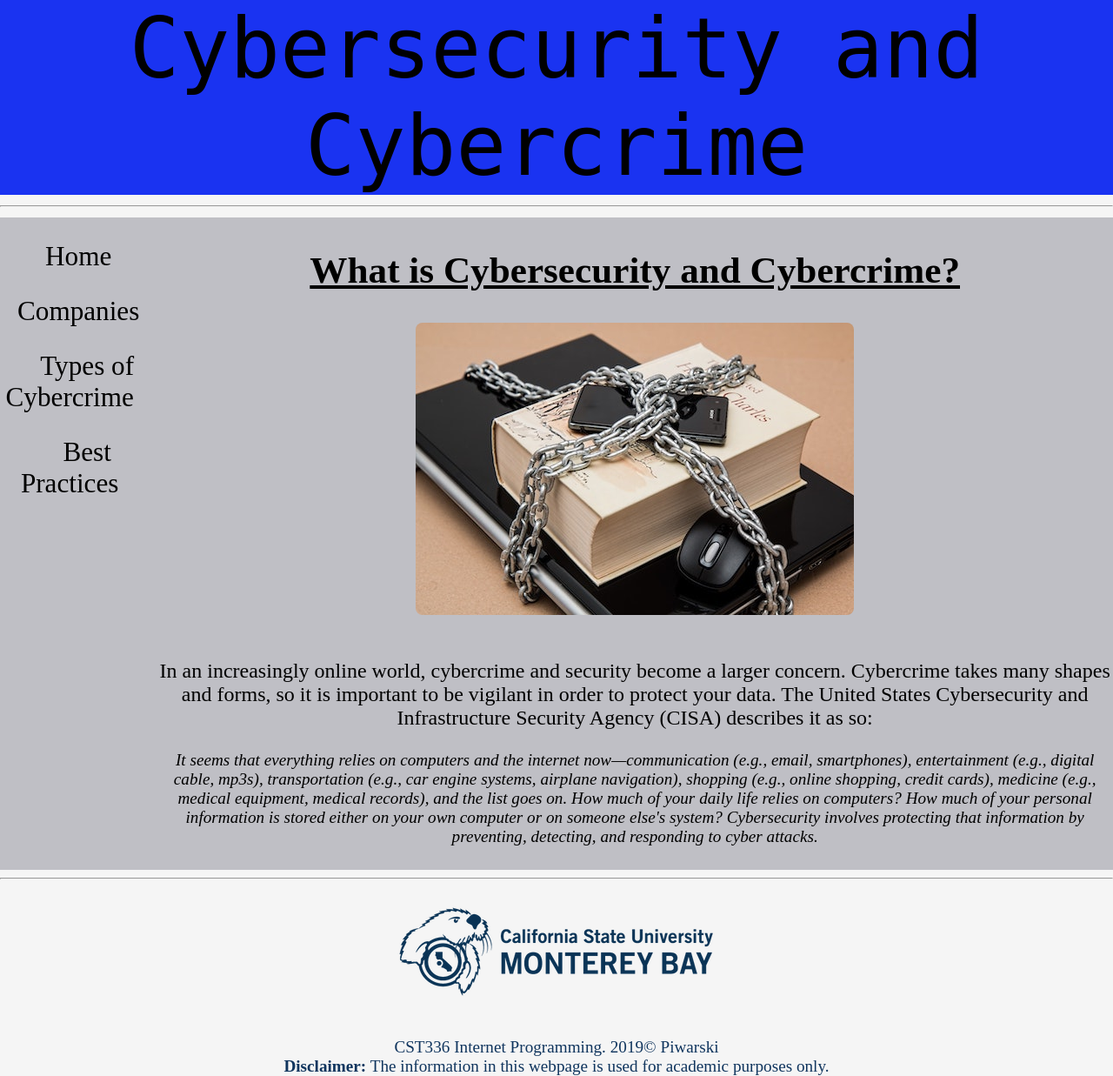
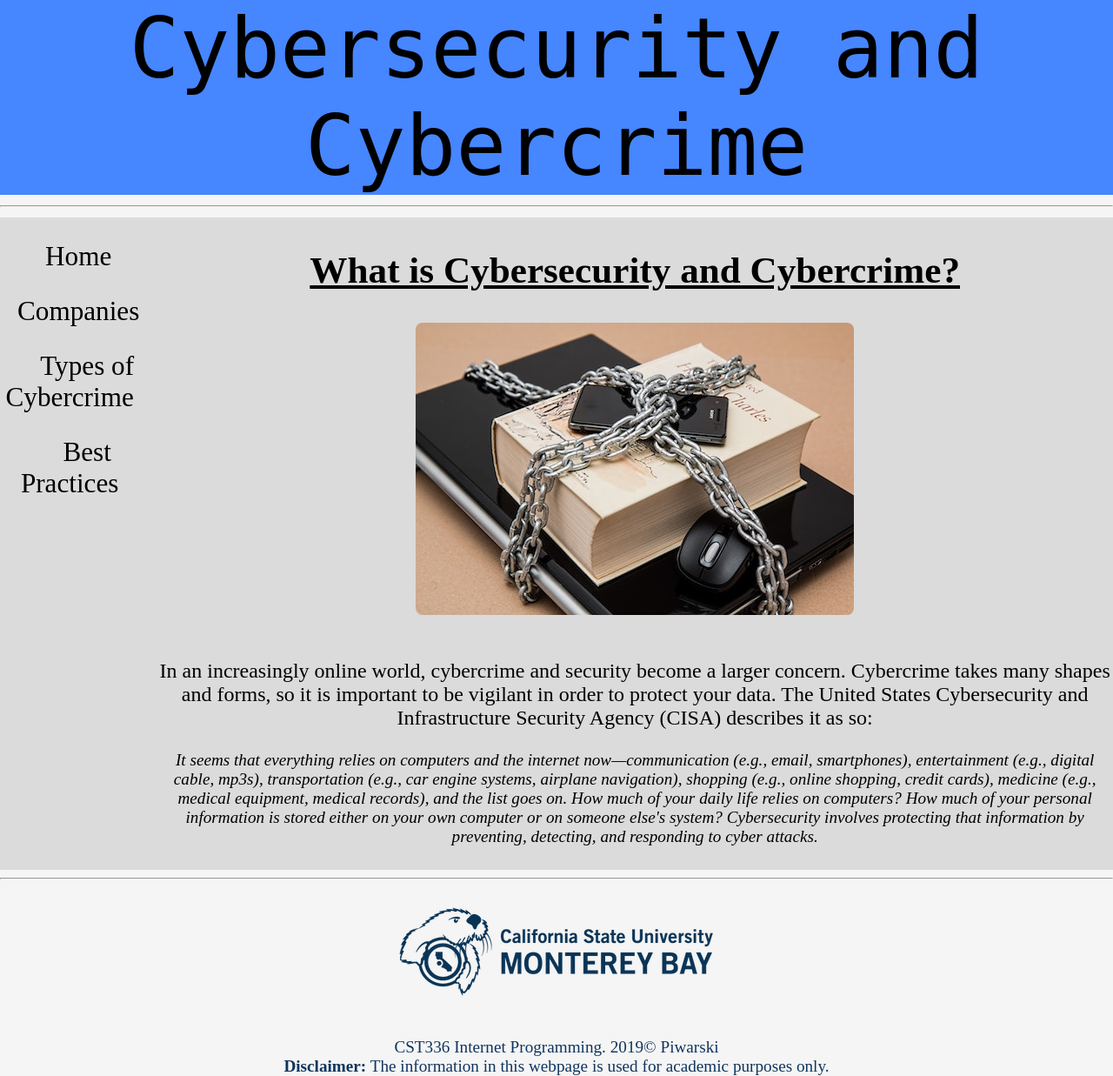
Before and after one commit to evilmurries/cst336-hw1, a PHP site: page /index.php in a window 1280 px wide. Shown: the whole page at 87% size. Run offline with PHP 8.4, Linux system fonts and the light colour scheme; some web fonts are replaced.

Commit message:
css rules

```diff
--- a/css/styles.css
+++ b/css/styles.css
@@ -5,7 +5,7 @@ header, main, nav, footer {
 }
 
 header {
-    background-color: rgb(26, 51, 241);
+    background-color: rgb(70, 134, 255);
     font-family: 'B612 Mono', monospace;
     font-size: 4em;
     justify-content: center;
@@ -13,7 +13,7 @@ header {
 
 main {
     display: flex;
-    background-color: rgb(191, 191, 197);
+    background-color: rgb(219, 219, 219);
 }
 
 body {
```
